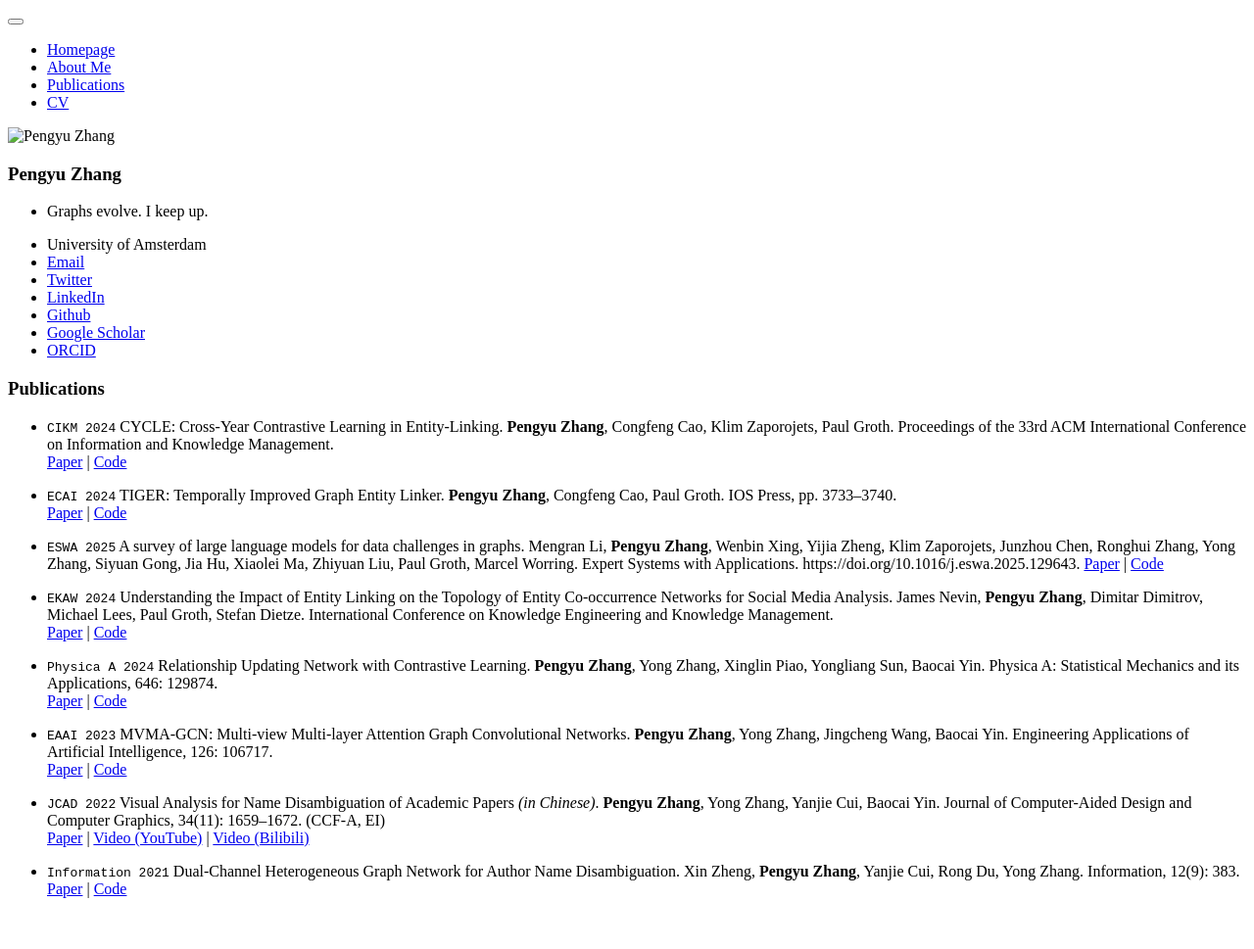
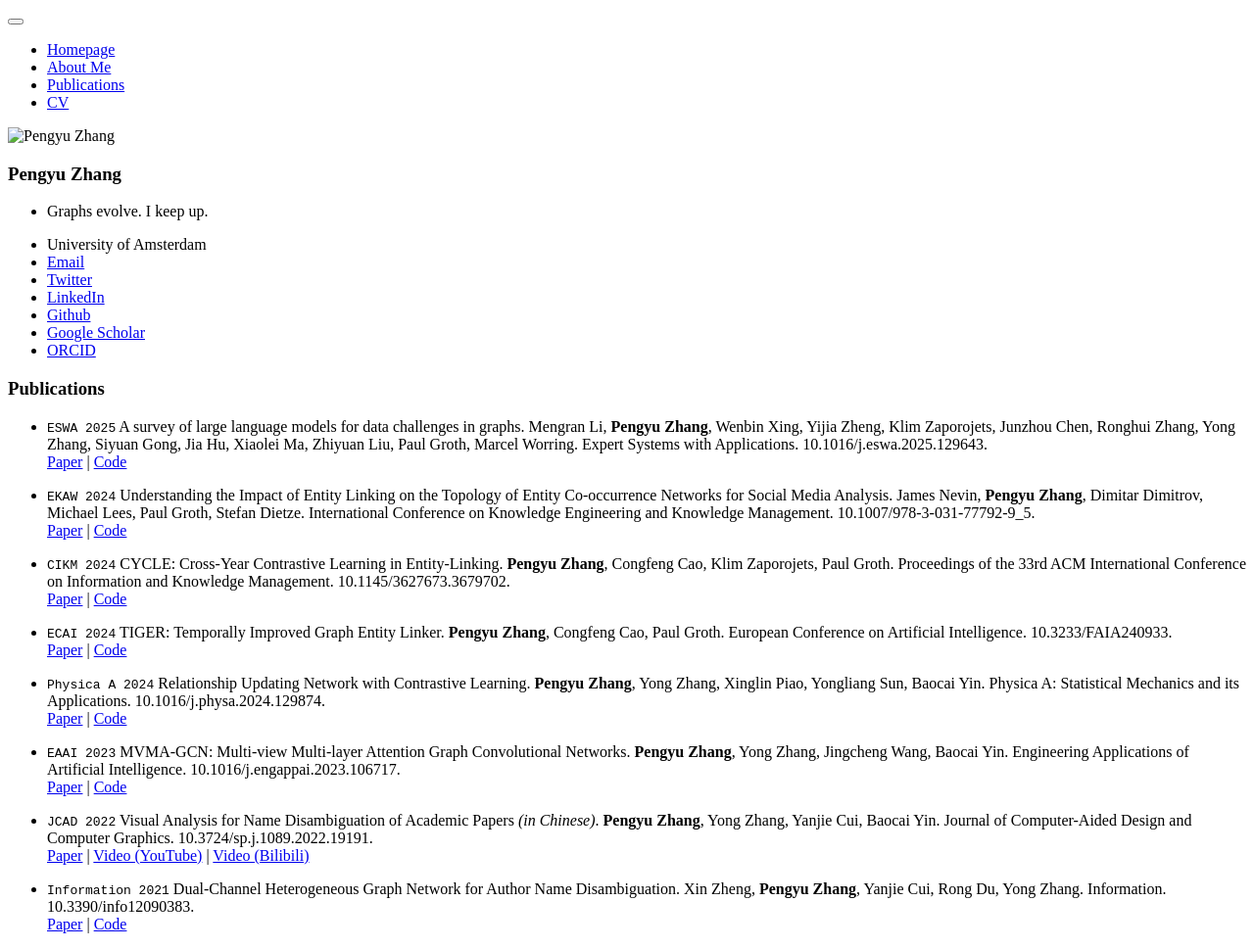
Before and after one commit to pengyu-zhang/pengyu-zhang.github.io, a Jekyll site: the page built from _pages/includes/pub_short.md, in a window 1280 px wide. Shown: the whole page at 98% size. Built offline with Jekyll 4.4.1, drawn with Linux system fonts in a browser that asks for light colours; our own code applies the rules of GitHub Pages for plain Markdown files; before the commit the page ends 933 px from its top, so only the background shows below that.

Commit message:
Update pub_short.md

```diff
--- a/_pages/includes/pub_short.md
+++ b/_pages/includes/pub_short.md
@@ -1,25 +1,25 @@
 # Publications
 
-- ``CIKM 2024`` CYCLE: Cross-Year Contrastive Learning in Entity-Linking. **Pengyu Zhang**, Congfeng Cao, Klim Zaporojets, Paul Groth. Proceedings of the 33rd ACM International Conference on Information and Knowledge Management.
+- ``ESWA 2025`` A survey of large language models for data challenges in graphs. Mengran Li, **Pengyu Zhang**, Wenbin Xing, Yijia Zheng, Klim Zaporojets, Junzhou Chen, Ronghui Zhang, Yong Zhang, Siyuan Gong, Jia Hu, Xiaolei Ma, Zhiyuan Liu, Paul Groth, Marcel Worring. Expert Systems with Applications. 10.1016/j.eswa.2025.129643.
+[Paper](https://pengyu-zhang.github.io/pdf/Graph-Learning-Challenges.pdf) | [Code](https://github.com/limengran98/Awesome-Literature-Graph-Learning-Challenges)
+
+- ``EKAW 2024`` Understanding the Impact of Entity Linking on the Topology of Entity Co-occurrence Networks for Social Media Analysis. James Nevin, **Pengyu Zhang**, Dimitar Dimitrov, Michael Lees, Paul Groth, Stefan Dietze. International Conference on Knowledge Engineering and Knowledge Management. 10.1007/978-3-031-77792-9_5.
+[Paper](https://link.springer.com/chapter/10.1007/978-3-031-77792-9_5) | [Code](https://github.com/jim-g-n/Tweet-Linked-Entity-Co-occurrence)
+
+- ``CIKM 2024`` CYCLE: Cross-Year Contrastive Learning in Entity-Linking. **Pengyu Zhang**, Congfeng Cao, Klim Zaporojets, Paul Groth. Proceedings of the 33rd ACM International Conference on Information and Knowledge Management. 10.1145/3627673.3679702.
 [Paper](https://pengyu-zhang.github.io/pdf/CYCLE.pdf) | [Code](https://github.com/pengyu-zhang/CYCLE-Cross-Year-Contrastive-Learning-in-Entity-Linking)
 
-- ``ECAI 2024`` TIGER: Temporally Improved Graph Entity Linker. **Pengyu Zhang**, Congfeng Cao, Paul Groth. IOS Press, pp. 3733–3740.
+- ``ECAI 2024`` TIGER: Temporally Improved Graph Entity Linker. **Pengyu Zhang**, Congfeng Cao, Paul Groth. European Conference on Artificial Intelligence. 10.3233/FAIA240933.
 [Paper](https://pengyu-zhang.github.io/pdf/TIGER.pdf) | [Code](https://github.com/pengyu-zhang/TIGER-Temporally-Improved-Graph-Entity-Linker)
 
-- ``ESWA 2025`` A survey of large language models for data challenges in graphs. Mengran Li, **Pengyu Zhang**, Wenbin Xing, Yijia Zheng, Klim Zaporojets, Junzhou Chen, Ronghui Zhang, Yong Zhang, Siyuan Gong, Jia Hu, Xiaolei Ma, Zhiyuan Liu, Paul Groth, Marcel Worring. Expert Systems with Applications. https://doi.org/10.1016/j.eswa.2025.129643.
-[Paper](https://pengyu-zhang.github.io/pdf/Graph-Learning-Challenges.pdf) | [Code](https://github.com/limengran98/Awesome-Literature-Graph-Learning-Challenges)
-
-- ``EKAW 2024`` Understanding the Impact of Entity Linking on the Topology of Entity Co-occurrence Networks for Social Media Analysis. James Nevin, **Pengyu Zhang**, Dimitar Dimitrov, Michael Lees, Paul Groth, Stefan Dietze. International Conference on Knowledge Engineering and Knowledge Management.
-[Paper](https://link.springer.com/chapter/10.1007/978-3-031-77792-9_5) | [Code](https://github.com/jim-g-n/Tweet-Linked-Entity-Co-occurrence)
-
-- ``Physica A 2024`` Relationship Updating Network with Contrastive Learning. **Pengyu Zhang**, Yong Zhang, Xinglin Piao, Yongliang Sun, Baocai Yin. Physica A: Statistical Mechanics and its Applications, 646: 129874.
+- ``Physica A 2024`` Relationship Updating Network with Contrastive Learning. **Pengyu Zhang**, Yong Zhang, Xinglin Piao, Yongliang Sun, Baocai Yin. Physica A: Statistical Mechanics and its Applications. 10.1016/j.physa.2024.129874.
 [Paper](https://pengyu-zhang.github.io/pdf/RUNCL.pdf) | [Code](https://github.com/pengyu-zhang/RUNCL-Relationship-Updating-Network-with-Contrastive-Learning)
 
-- ``EAAI 2023`` MVMA-GCN: Multi-view Multi-layer Attention Graph Convolutional Networks. **Pengyu Zhang**, Yong Zhang, Jingcheng Wang, Baocai Yin. Engineering Applications of Artificial Intelligence, 126: 106717.
+- ``EAAI 2023`` MVMA-GCN: Multi-view Multi-layer Attention Graph Convolutional Networks. **Pengyu Zhang**, Yong Zhang, Jingcheng Wang, Baocai Yin. Engineering Applications of Artificial Intelligence. 10.1016/j.engappai.2023.106717.
 [Paper](https://pengyu-zhang.github.io/pdf/MVMA-GCN.pdf) | [Code](https://github.com/pengyu-zhang/MVMA-GCN)
 
-- ``JCAD 2022`` Visual Analysis for Name Disambiguation of Academic Papers *(in Chinese)*. **Pengyu Zhang**, Yong Zhang, Yanjie Cui, Baocai Yin. Journal of Computer-Aided Design and Computer Graphics, 34(11): 1659–1672. (CCF-A, EI)
+- ``JCAD 2022`` Visual Analysis for Name Disambiguation of Academic Papers *(in Chinese)*. **Pengyu Zhang**, Yong Zhang, Yanjie Cui, Baocai Yin. Journal of Computer-Aided Design and Computer Graphics. 10.3724/sp.j.1089.2022.19191.
 [Paper](https://pengyu-zhang.github.io/pdf/Visual_Analysis.pdf) | [Video (YouTube)](https://www.youtube.com/watch?v=sZGQ9jVOcU0&ab_channel=PengyuZhang) | [Video (Bilibili)](https://www.bilibili.com/video/BV1QM4m1k77Q/?share_source=copy_web&vd_source=0f0c53b1336c0b7fd125e87e18787003)
 
-- ``Information 2021`` Dual-Channel Heterogeneous Graph Network for Author Name Disambiguation. Xin Zheng, **Pengyu Zhang**, Yanjie Cui, Rong Du, Yong Zhang. Information, 12(9): 383.
+- ``Information 2021`` Dual-Channel Heterogeneous Graph Network for Author Name Disambiguation. Xin Zheng, **Pengyu Zhang**, Yanjie Cui, Rong Du, Yong Zhang. Information. 10.3390/info12090383.
 [Paper](https://pengyu-zhang.github.io/pdf/Dual-Channel.pdf) | [Code](https://github.com/pengyu-zhang/Dual-channel-Heterogeneous-Graph-Network-for-Author-Name-Disambiguation)
```
